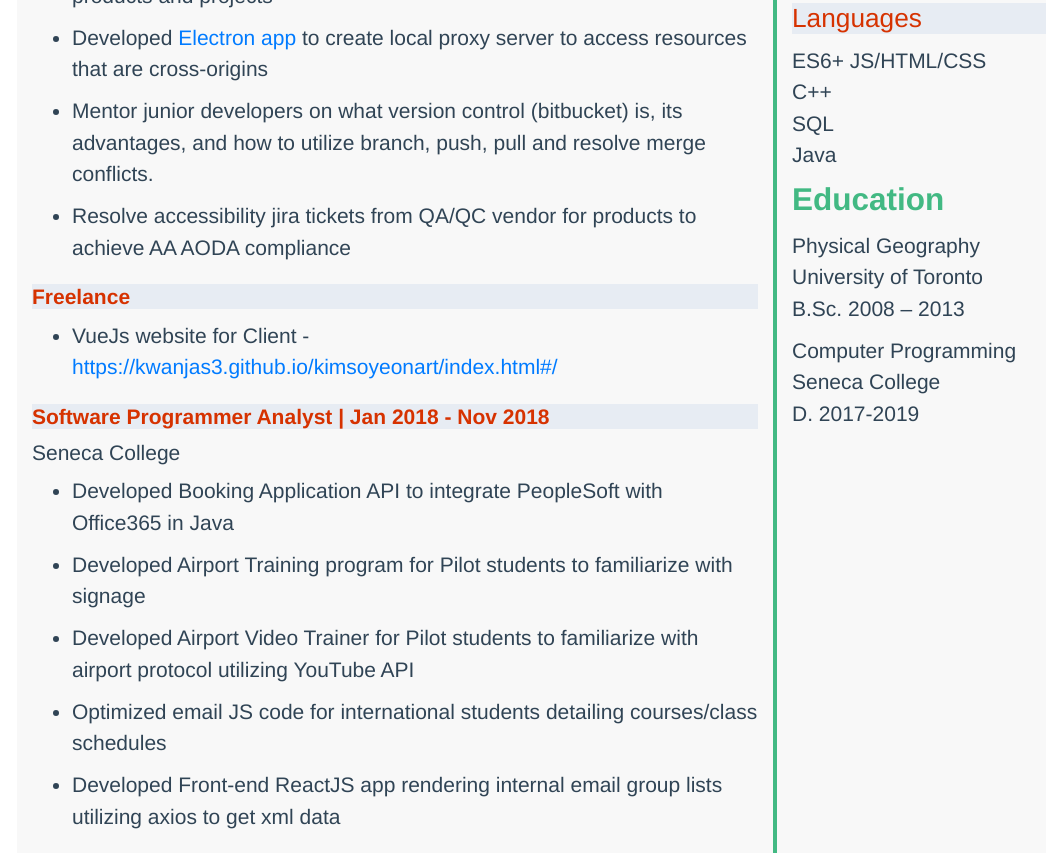
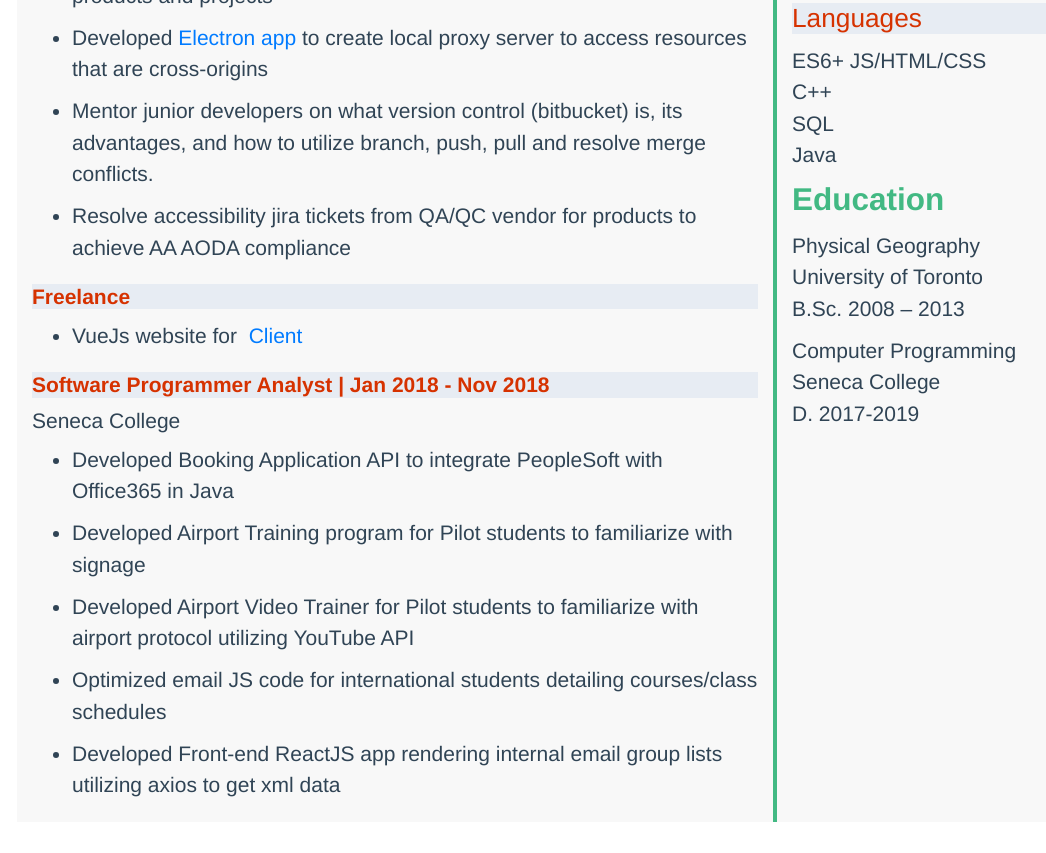
Before and after one commit to kwanjas3/responsive-resume, a plain HTML site: page jk.html in a window 1280 px wide. Shown: the part 711-1564 px from the top of the page, without its empty margins (53-1099 px from the left). After the commit the page ends 1533 px from the top, so only its background shows below. Drawn offline with nearby package versions, Linux system fonts and the light colour scheme.

Commit message:
Update jk.html

```diff
--- a/jk.html
+++ b/jk.html
@@ -184,7 +184,7 @@
             <h3 class="h6 job-title"><strong>Freelance</strong></h3>
           <ul>
             <li>
-              VueJs website for Client - <a href="https://kwanjas3.github.io/kimsoyeonart/index.html#/" target="_blank">https://kwanjas3.github.io/kimsoyeonart/index.html#/ </a>
+              VueJs website for <a href="https://kwanjas3.github.io/kimsoyeonart/index.html#/" target="_blank">&nbsp;Client</a>
               </li>
             </ul>
           </div>
```
